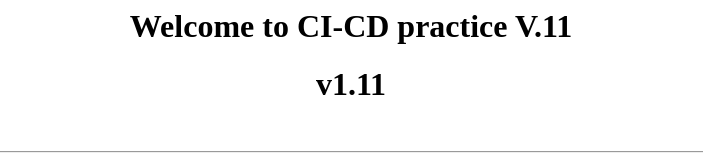
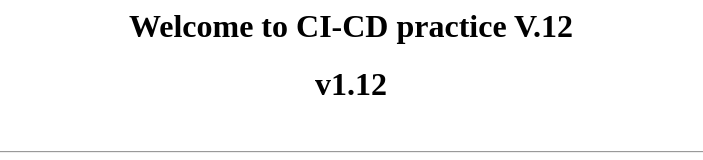
Before and after one commit to Mohit-Verma-1688/CI-CD, a plain HTML site: page index.html in a window 1280 px wide. Shown: the top 160 px of the page, without its empty margins (289-992 px from the left). Drawn offline with Linux system fonts and the light colour scheme.

Commit message:
vesion12

```diff
--- a/index.html
+++ b/index.html
@@ -1,6 +1,6 @@
 <center>
-	<h1>Welcome to CI-CD practice V.11</h1>
-	<h1>v1.11</h1>
+	<h1>Welcome to CI-CD practice V.12</h1>
+	<h1>v1.12</h1>
 	<br><hr>
 	<p>Demo of Jenkins CI/CD Pipeline using BlueOcean and Kubernetes Continuous Deployment plugins</p>
 
```
Also changed, not shown: 1 other file.
